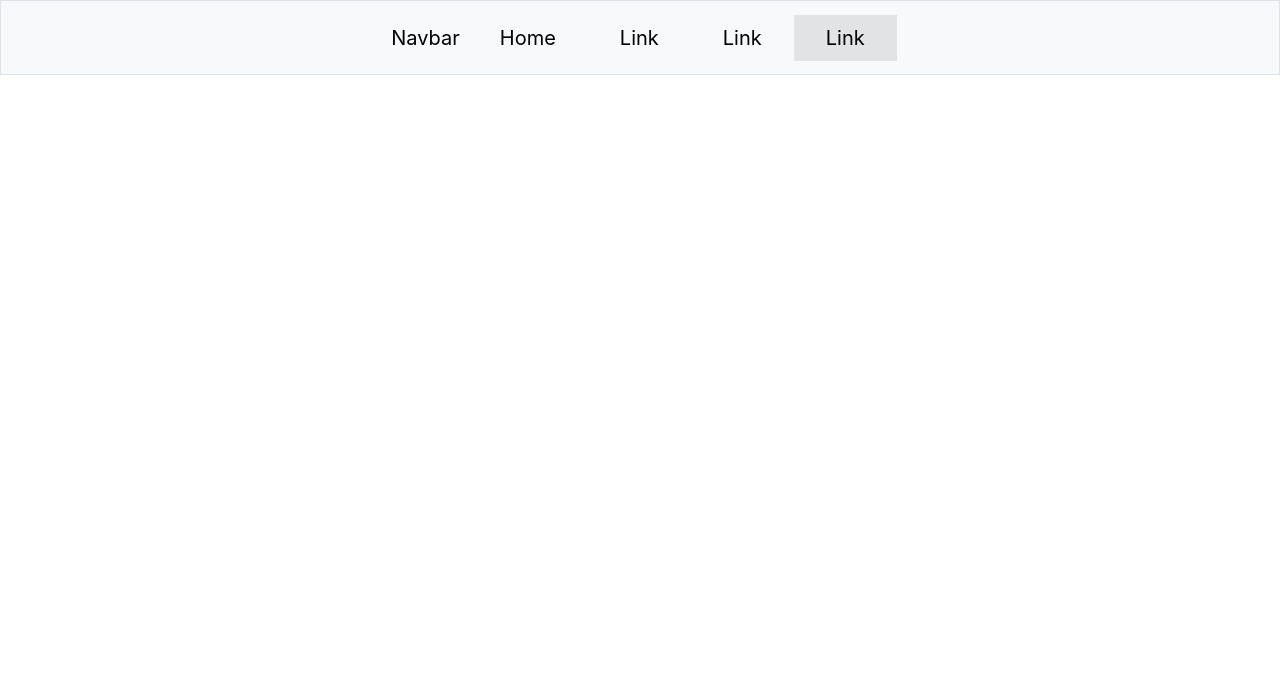
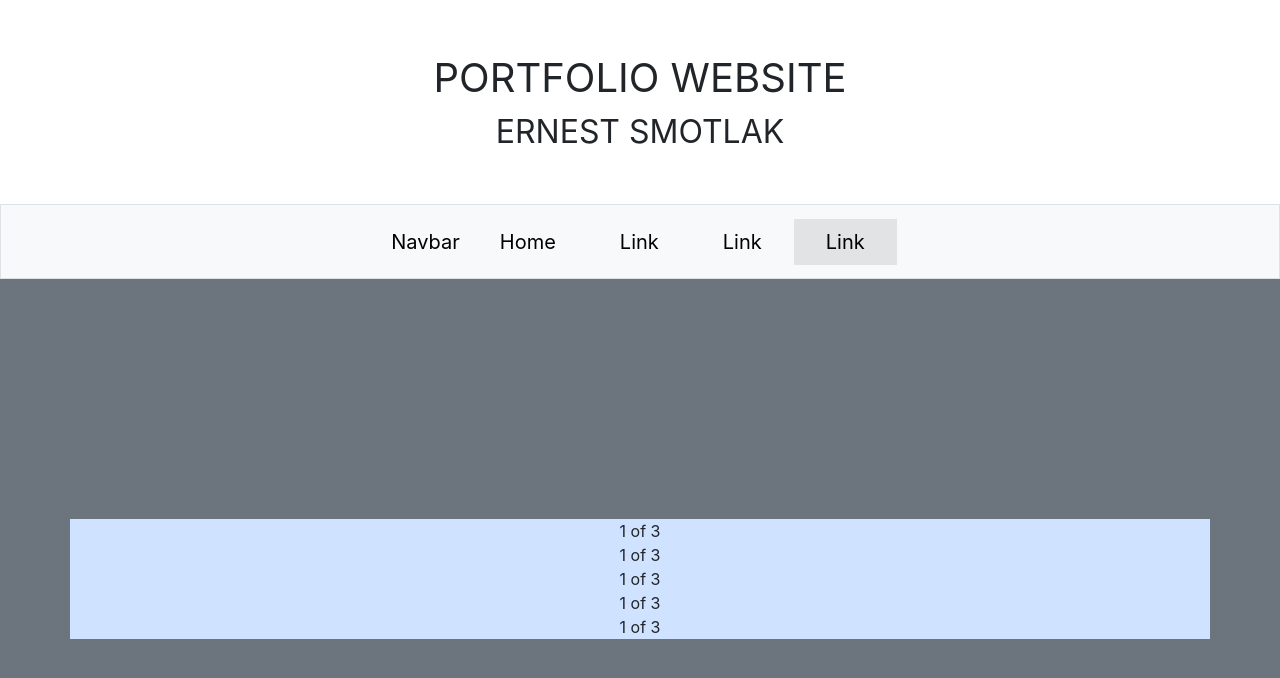
Before and after one commit to ernestsmotlak/portfolio, a React (Create React App) app: page / in a window 1280 px wide. Shown: the top 678 px of the page. Built offline with nearby package versions, Linux system fonts and the light colour scheme.

Commit message:
VerticalGrid: added elements in the background element.
Signed-off-by: ernestsmotlak <ernestsmotlak@gmail.com>

```diff
--- a/src/App.js
+++ b/src/App.js
@@ -1,10 +1,14 @@
 import "./App.css";
 import Navbar from "./Mobile/Navbar";
+import Description from "./Web/Description";
+import VerticalGrid from "./Web/VerticalGrid";
 
 function App() {
   return (
     <div className="App">
+      <Description />
       <Navbar />
+      <VerticalGrid />
     </div>
   );
 }
--- /dev/null
+++ b/src/Web/Description.js
@@ -0,0 +1,12 @@
+import React from "react";
+
+const Description = () => {
+  return (
+    <div className="pt-5 pb-5">
+      <div className="fs-1">PORTFOLIO WEBSITE</div>
+      <div className="fs-2">ERNEST SMOTLAK</div>
+    </div>
+  );
+};
+
+export default Description;
--- /dev/null
+++ b/src/Web/VerticalGrid.js
@@ -0,0 +1,30 @@
+import React from "react";
+
+const VerticalGrid = () => {
+  return (
+    <div
+      style={{ width: "100%", height: "600px", margin: "0 auto", paddingTop: '15rem' }}
+      className="bg-secondary"
+    >
+      <div className="container text-center bg-primary-subtle">
+        <div className="row">
+          <div className="col">1 of 3</div>
+        </div>
+        <div className="row">
+          <div className="col">1 of 3</div>
+        </div>
+        <div className="row">
+          <div className="col">1 of 3</div>
+        </div>
+        <div className="row">
+          <div className="col">1 of 3</div>
+        </div>
+        <div className="row">
+          <div className="col">1 of 3</div>
+        </div>
+      </div>
+    </div>
+  );
+};
+
+export default VerticalGrid;
```
